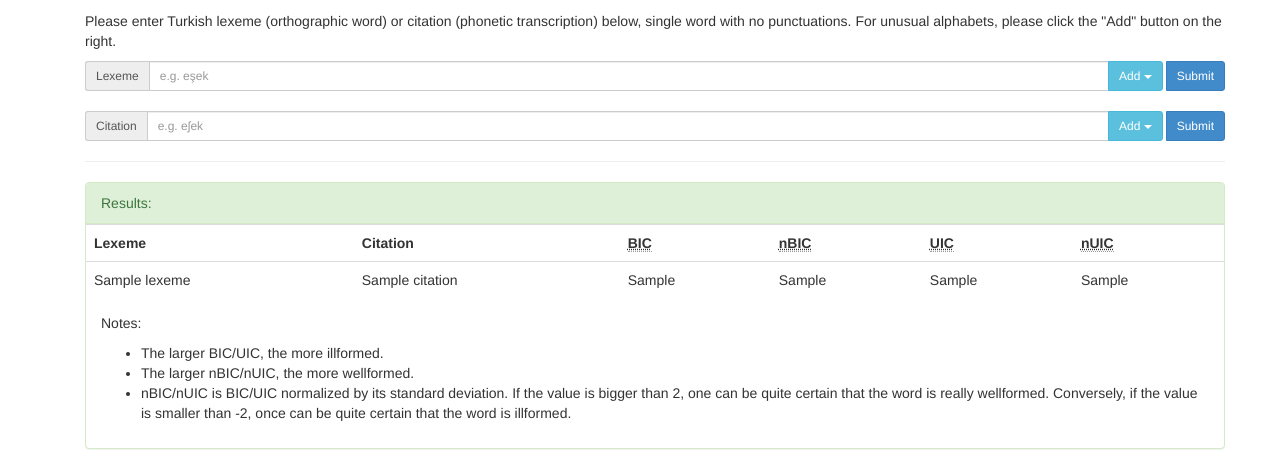
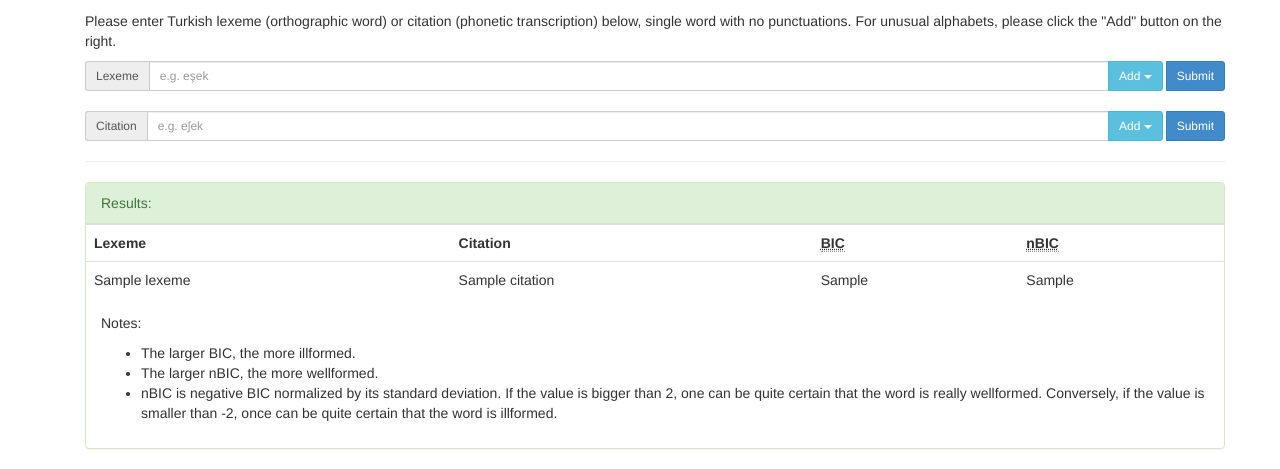
Before and after one commit to zachguo/TLW, a Flask app: template templates/_base.html in a window 1280 px wide. Shown: the part 344-813 px from the top of the page. Run offline with Flask 2, Linux system fonts and the light colour scheme; the template is opened without the code that fills it: most values are stand-ins (such as "Sample title", 1, 10 or a date in 2020); some libraries are stand-ins or nearby versions.

Commit message:
remove UIC/nUIC display

```diff
--- a/application.py
+++ b/application.py
@@ -4,7 +4,7 @@ from flask import Flask, render_template, request, escape
 from core import TLW
 
 application = app = Flask(__name__) # AWS mod_wgsi looks for "application"
-app.debug=True # only in dev
+# app.debug=True # only in dev
 
 @app.route('/', methods=['GET', 'POST'])
 def demo():
@@ -27,11 +27,11 @@ def demo():
 					wordICunigram, wordICbigram = tlw.cal_wellformedness(citation.encode('utf-8'))
 				except:
 					error = "Invalid citation."
-		if wordICunigram:
-			wordICunigram_std = -(wordICunigram - 4.325948)/0.3538684 # standardized value
+		# if wordICunigram:
+		# 	wordICunigram_std = -(wordICunigram - 4.325948)/0.3538684 # standardized value
 		if wordICbigram:
 			wordICbigram_std = -(wordICbigram - 11.38079)/1.537547 # standardized value
-		return render_template("_base.html", wordICunigram=wordICunigram, wordICbigram=wordICbigram, wordICunigram_std=wordICunigram_std, wordICbigram_std=wordICbigram_std, error=error, lexeme=lexeme, citation=citation)
+		return render_template("_base.html", wordICbigram=wordICbigram, wordICbigram_std=wordICbigram_std, error=error, lexeme=lexeme, citation=citation)
 	else:
 	    return render_template("_base.html")
 
--- a/templates/_base.html
+++ b/templates/_base.html
@@ -108,7 +108,7 @@
 
 			<div class="container">
 				<hr>
-				{% if wordICunigram or wordICbigram %}
+				{% if wordICbigram %}
 				<div class="panel panel-success">
 					<!-- Default panel contents -->
 					<div class="panel-heading">Results:</div>
@@ -119,25 +119,21 @@
 					    	<th>Citation</th>
 							<th><abbr title="Bigram Information Content">BIC</abbr></th>
 							<th><abbr title="Normalized Bigram Information Content">nBIC</abbr></th>
-							<th><abbr title="Unigram Information Content">UIC</abbr></th>
-							<th><abbr title="Normalized Unigram Information Content">nUIC</abbr></th>
 					    </tr>
 					    <tr>
 					    	<td>{{lexeme}}</td>
 					    	<td>{{citation}}</td>
 					    	<td>{{wordICbigram}}</td>
 					    	<td>{{wordICbigram_std}}</td>
-					    	<td>{{wordICunigram}}</td>
-					    	<td>{{wordICunigram_std}}</td>
 					    </tr>
 					  </table>
 					</div>
 					<div class="panel-body">
 						<p>Notes:</p>
 						<ul>
-						<li>The larger BIC/UIC, the more illformed.</li>
-						<li>The larger nBIC/nUIC, the more wellformed.</li>
-						<li>nBIC/nUIC is BIC/UIC normalized by its standard deviation. If the value is bigger than 2, one can be quite certain that the word is really wellformed. Conversely, if the value is smaller than -2, once can be quite certain that the word is illformed.</li>
+						<li>The larger BIC, the more illformed.</li>
+						<li>The larger nBIC, the more wellformed.</li>
+						<li>nBIC is negative BIC normalized by its standard deviation. If the value is bigger than 2, one can be quite certain that the word is really wellformed. Conversely, if the value is smaller than -2, once can be quite certain that the word is illformed.</li>
 						</ul>
 					</div>
 				</div>
```
